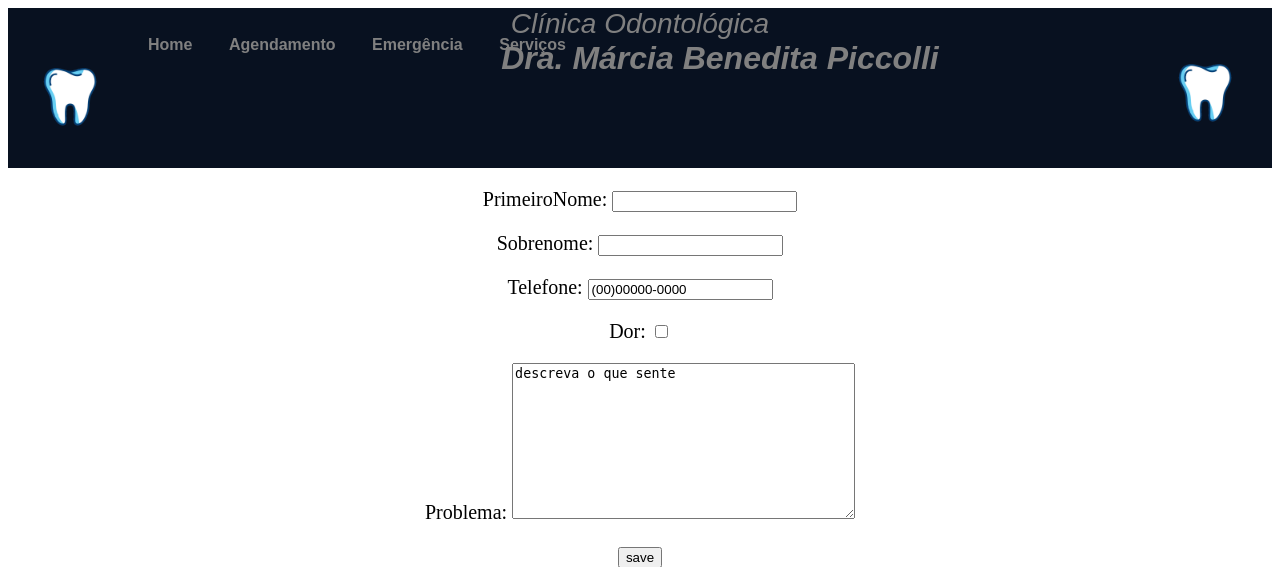
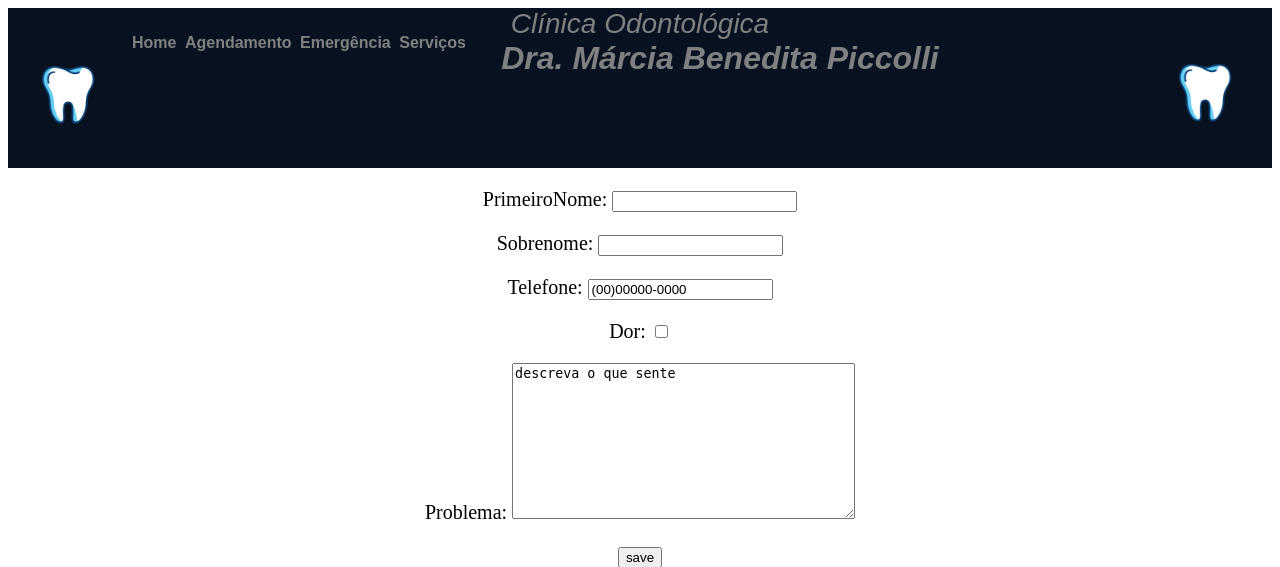
Before and after one commit to RFFSoftwareEngineering/SiteOdonto, a Django app: page /teste in a window 1280 px wide. Shown: the top 567 px of the page. Run offline with Django 3.2, Linux system fonts and the light colour scheme; some web fonts are replaced.

Commit message:
started at 8:00, setting resolution for smaller screen

```diff
--- a/OdontoClinic/templates/base.html
+++ b/OdontoClinic/templates/base.html
@@ -1,11 +1,11 @@
 <!DOCTYPE html>
 <html>
 <head>
+<meta name="viewport" content="width=device-width, initial-scale=1.0">
 <link rel="stylesheet" href="https://fonts.googleapis.com/css?family=Sofia">
 {% load static %}<link rel="icon" href="{% static "dente_feliz.png" %}">
     <title>Home</title>
 </head>
-<meta name="viewport" content="width=device-width, initial-scale=1">
 <body>
 <style type="text/css">
     .div1 {
@@ -118,6 +118,31 @@
     .activeAgen:hover {
       color: white;
     }
+/* Add media queries for smaller screens */
+@media only screen and (max-width:1360px) {
+	.navb {
+	  overflow: hidden;
+      text-align: left;
+      padding: 2px;
+      position: absolute;
+      top: 4%;
+      text-decoration: none;
+	}
+	.navb a {
+      padding: 2px 2px;
+      text-decoration: none;
+    }
+
+}
+
+@media screen and (max-width: 420px) {
+.weekdays li, .days li {width: 12.5%;}
+.days li .active {padding: 2px;}
+}
+
+@media screen and (max-width: 290px) {
+.weekdays li, .days li {width: 12.2%;}
+}
 </style>
 
 <div class="div1">
```
Also changed, not shown: OdontoClinic/db.sqlite3.
